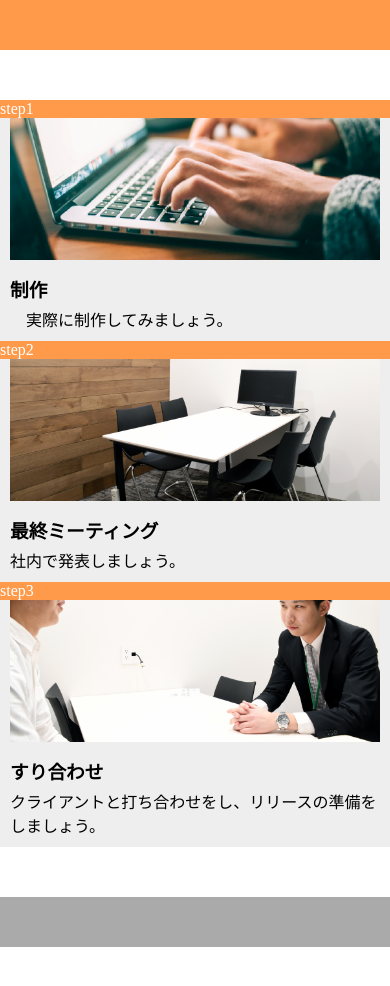
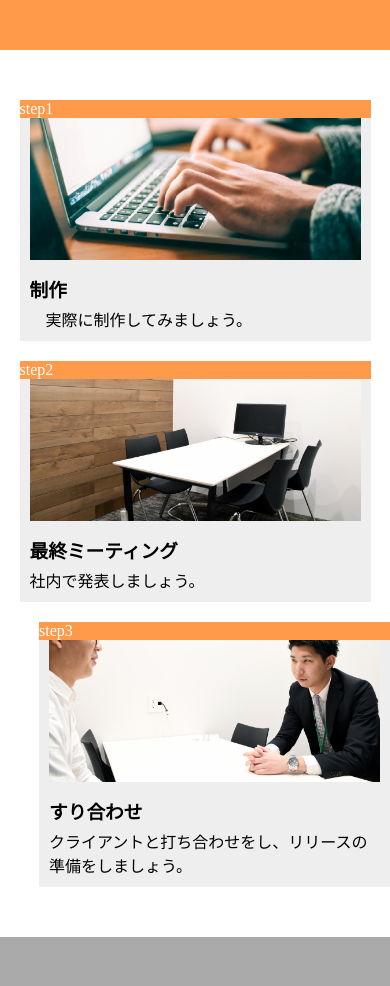
Before and after one commit to kentaro0624/kadai_responsive, a plain HTML site: page index.html in a window 390 px wide. Before the commit the page ends 947 px from the top, so only its background shows below. Drawn offline with Linux system fonts and the light colour scheme.

Commit message:
Finished

```diff
--- a/index.html
+++ b/index.html
@@ -21,7 +21,6 @@
 
     <main>
 
-    <div class="flexbox">
 
       <div class="step-box">
 
--- a/style.css
+++ b/style.css
@@ -65,19 +65,19 @@ footer {
   background-color: #aaa;
 }
 
-@media screen and (max-width:768px) {
+@media screen and (max-width : 768px) {
   header {
     width: 100%;
   }
 
   main {
-    width: auto;
+    width: 100%;
     display: block;
-    margin: 50px auto;
   }
 
   .step-box {
-    width: 100%;
+    width: 90%;
+    margin: 20px auto;
   }
 
   .step-img1 {
@@ -103,3 +103,4 @@ footer {
   footer {
     width: 100%;
   }
+}
```
